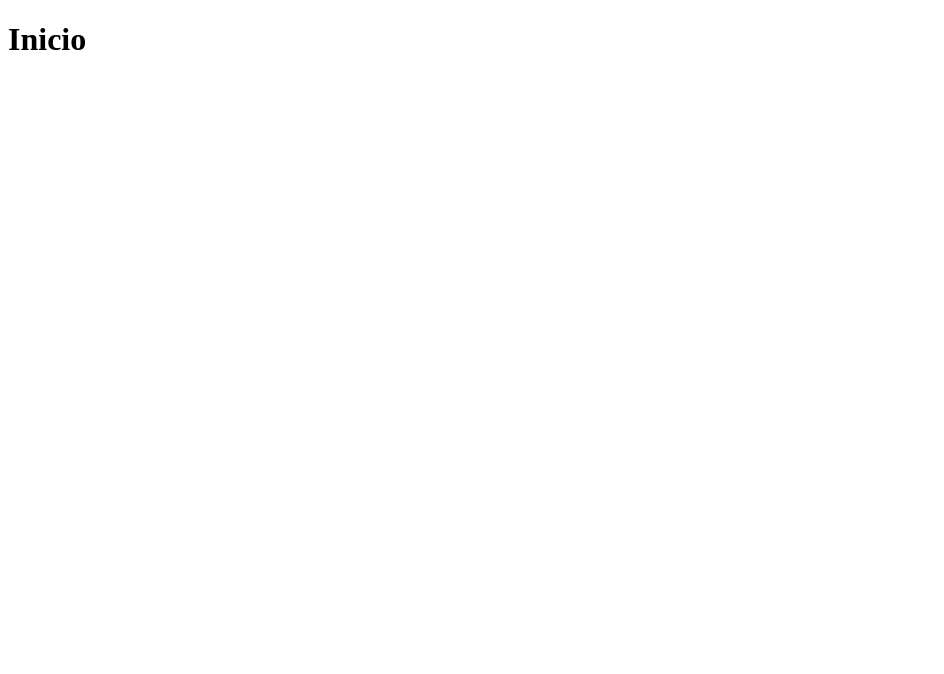
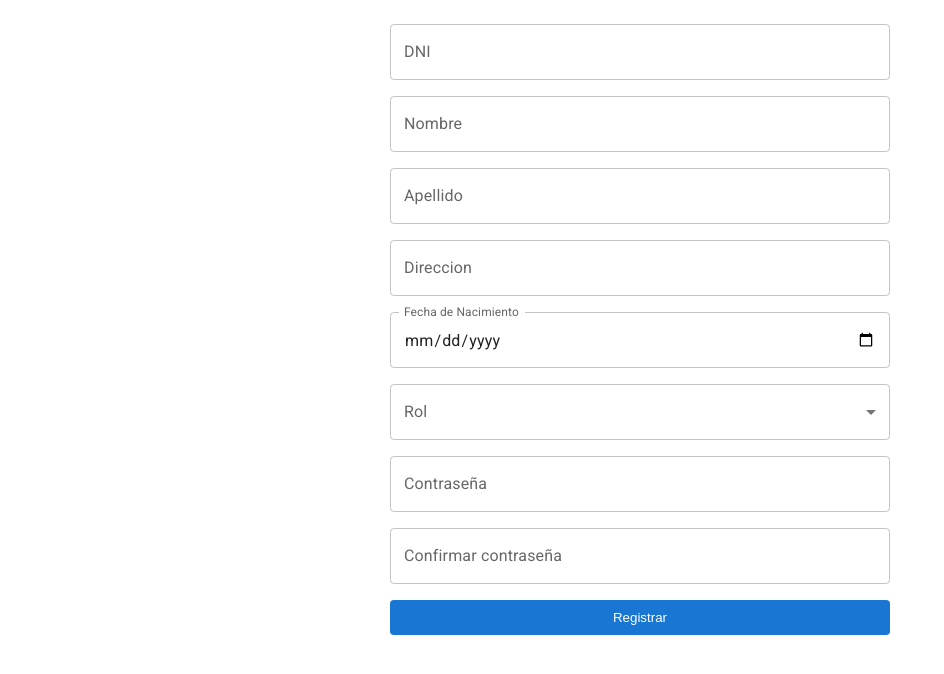
Before and after one commit to AstridV23/TPI---Asociacion-de-Futbol-, a React (Vite) app in the folder Frontend/: page / in a window 1280 px wide. Shown: the top 674 px of the page, without its empty margins (0-944 px from the left). Built offline with nearby package versions, Linux system fonts and the light colour scheme.

Commit message:
registro

```diff
--- a/Frontend/index.html
+++ b/Frontend/index.html
@@ -5,6 +5,13 @@
     <link rel="icon" type="image/svg+xml" href="/vite.svg" />
     <meta name="viewport" content="width=device-width, initial-scale=1.0" />
     <title>Asociacion futbol</title>
+    <link rel="preconnect" href="https://fonts.googleapis.com" />
+    <link rel="preconnect" href="https://fonts.gstatic.com" crossorigin />
+    <link
+      rel="stylesheet"
+      href="https://fonts.googleapis.com/css2?family=Roboto:wght@300;400;500;700&display=swap"
+    />
+
   </head>
   <body>
     <div id="root"></div>
--- a/Frontend/package.json
+++ b/Frontend/package.json
@@ -12,10 +12,12 @@
   "dependencies": {
     "@emotion/react": "^11.13.5",
     "@emotion/styled": "^11.13.5",
+    "@mui/lab": "^6.0.0-beta.17",
     "@mui/material": "^6.1.9",
     "frontend": "file:",
     "react": "^18.3.1",
     "react-dom": "^18.3.1",
+    "react-hook-form": "^7.53.2",
     "react-router-dom": "^7.0.1"
   },
   "devDependencies": {
--- a/Frontend/src/App.jsx
+++ b/Frontend/src/App.jsx
@@ -1,17 +1,19 @@
 import React from 'react';
 import { Routes, Route } from 'react-router-dom';
 import Inicio from './login/inicio';
-import Registro from './login/registro';
+import Registro from './login/Registro';
 import Jugadores from './vistas/Jugadores';
 import Encargado from './vistas/Encargado';
+import Header from './componentes/Header';
 
 function App() {
 
   return (
     <>
+      {/* <Header/> */}
       <Routes>
-        <Route  path='/' element={<Inicio/>} />
-        <Route  path='/registro' element={<Registro/>} />
+        <Route  path='/' element={<Registro/>} />
+        <Route  path='/registro' element={<Inicio/>} />
         <Route  path='/jugadores' element={<Jugadores/>} />
         <Route path='/encargado' element={<Encargado/>} />
       </Routes>
--- /dev/null
+++ b/Frontend/src/componentes/Header.jsx
@@ -0,0 +1,35 @@
+import * as React from 'react';
+import {TabContext, TabList,TabPanel } from '@mui/lab';
+import { Button, Tab , Box} from '@mui/material';
+import Jugador from '../inscripciones/Jugador';
+import Equipo from '../inscripciones/Equipo';
+
+function Header() {
+
+    const [value, setValue] = React.useState('1');
+
+  const handleChange = (event, newValue) => {
+    setValue(newValue);
+  };
+
+  return (
+    <Box sx={{ width: '100%', typography: 'body1' }}>
+      <TabContext value={value}>
+        <Box sx={{ borderBottom: 1, borderColor: 'divider' }}>
+          <TabList onChange={handleChange} aria-label="lab API tabs example">
+            <Tab label="Inscribirse como jugador" value="1" />
+            <Tab label="Inscribir equipo" value="2" />
+            <Button variant="contained">Cerrar sesion</Button>
+            <Button variant="contained">Iniciar sesion</Button>
+          </TabList>
+
+        </Box>
+        <TabPanel value="1"><Jugador/></TabPanel>
+        <TabPanel value="2"><Equipo/></TabPanel>
+
+
+      </TabContext>
+    </Box>
+  );
+}
+export default Header;
--- a/Frontend/src/login/Registro.jsx
+++ b/Frontend/src/login/Registro.jsx
@@ -1,7 +1,156 @@
+import React, { useState } from "react";
+import { Box, TextField, FormControl, InputLabel, MenuItem, Select } from "@mui/material";
+import { useForm, Controller } from "react-hook-form";
+
 function Registro() {
-    return (  <>
-    <h1>Registro</h1>
-    </>);
+    const {register, handleSubmit, setError, watch, reset, control, formState:{errors, isSubmitting}} = useForm({
+        defaultValues: {
+            rol: '',
+            fechaNacimiento: ''
+        }
+    });
+    const passwordValue = watch("password");
+
+    const onSubmit = async (data) => {
+        reset()
+    }
+
+    return (
+        <Box
+            component="form"
+            onSubmit={handleSubmit(onSubmit)}
+            sx={{
+                display: 'flex',
+                flexDirection: 'column',
+                gap: 2,
+                width: '100%',
+                maxWidth: '500px',
+                margin: 'auto',
+                padding: 2
+            }}
+        >
+            <TextField
+                {...register("dni", { required: "DNI es necesario" })}
+                fullWidth
+                label="DNI"
+                variant="outlined"
+                error={!!errors.dni}
+                helperText={errors.dni?.message}
+            />
+
+            <TextField
+                {...register("nombre", { required: "Nombre es necesario" })}
+                fullWidth
+                label="Nombre"
+                variant="outlined"
+                error={!!errors.nombre}
+                helperText={errors.nombre?.message}
+            />
+
+            <TextField
+                {...register("apellido", { required: "Apellido es necesario" })}
+                fullWidth
+                label="Apellido"
+                variant="outlined"
+                error={!!errors.apellido}
+                helperText={errors.apellido?.message}
+            />
+
+            <TextField
+                {...register("direccion", { required: "Dirección es necesaria" })}
+                fullWidth
+                label="Direccion"
+                variant="outlined"
+                error={!!errors.direccion}
+                helperText={errors.direccion?.message}
+            />
+
+            <TextField
+                type="date"
+                {...register("fechaNacimiento", { required: "Fecha de nacimiento es necesaria" })}
+                fullWidth
+                label="Fecha de Nacimiento"
+                variant="outlined"
+                InputLabelProps={{ shrink: true }}
+                error={!!errors.fechaNacimiento}
+                helperText={errors.fechaNacimiento?.message}
+            />
+
+            <Controller
+                name="rol"
+                control={control}
+                rules={{ required: "Rol es necesario" }}
+                render={({ field }) => (
+                    <FormControl fullWidth error={!!errors.rol}>
+                        <InputLabel>Rol</InputLabel>
+                        <Select
+                            {...field}
+                            label="Rol"
+                        >
+                            <MenuItem value="persona">Encargado</MenuItem>
+                            <MenuItem value="jugador">Jugador</MenuItem>
+                        </Select>
+                        {errors.rol && (
+                            <span style={{ color: '#d32f2f', fontSize: '0.75rem', marginTop: '3px', marginLeft: '14px' }}>
+                                {errors.rol.message}
+                            </span>
+                        )}
+                    </FormControl>
+                )}
+            />
+
+            <TextField
+                {...register("password", {
+                    required: "Contraseña es necesaria",
+                    pattern: {
+                        value: /^(?=.*[A-Za-z])(?=.*\d)[\w\W]{8,16}$/,
+                        message: "Debe tener entre 8 y 16 caracteres, al menos una letra y un número"
+                    }
+                })}
+                fullWidth
+                type="password"
+                label="Contraseña"
+                variant="outlined"
+                error={!!errors.password}
+                helperText={errors.password?.message}
+            />
+
+            <TextField
+                {...register("confirmPassword", {
+                    required: "Confirme su contraseña",
+                    validate: value => value === passwordValue || "Las contraseñas no coinciden"
+                })}
+                fullWidth
+                type="password"
+                label="Confirmar contraseña"
+                variant="outlined"
+                error={!!errors.confirmPassword}
+                helperText={errors.confirmPassword?.message}
+            />
+
+            {errors.root && (
+                <div style={{color: 'red', textAlign: 'center', margin: '10px 0'}}>
+                    {errors.root.message}
+                </div>
+            )}
+
+            <button
+                type="submit"
+                disabled={isSubmitting}
+                style={{
+                    padding: '10px 20px',
+                    backgroundColor: '#1976d2',
+                    color: 'white',
+                    border: 'none',
+                    borderRadius: '4px',
+                    cursor: isSubmitting ? 'not-allowed' : 'pointer',
+                    opacity: isSubmitting ? 0.7 : 1
+                }}
+            >
+                {isSubmitting ? "Guardando..." : "Registrar"}
+            </button>
+        </Box>
+    );
 }
 
 export default Registro;
```
Also changed, not shown: 1 other file (tests, documents, lock files or other folders).
